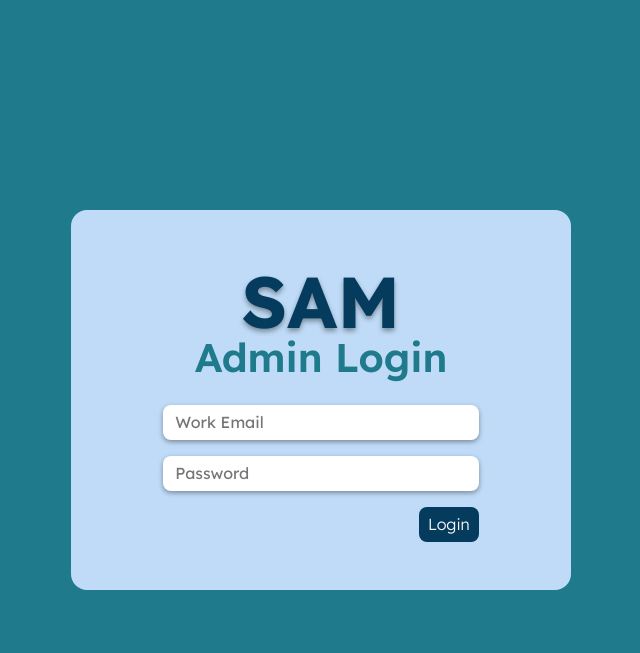
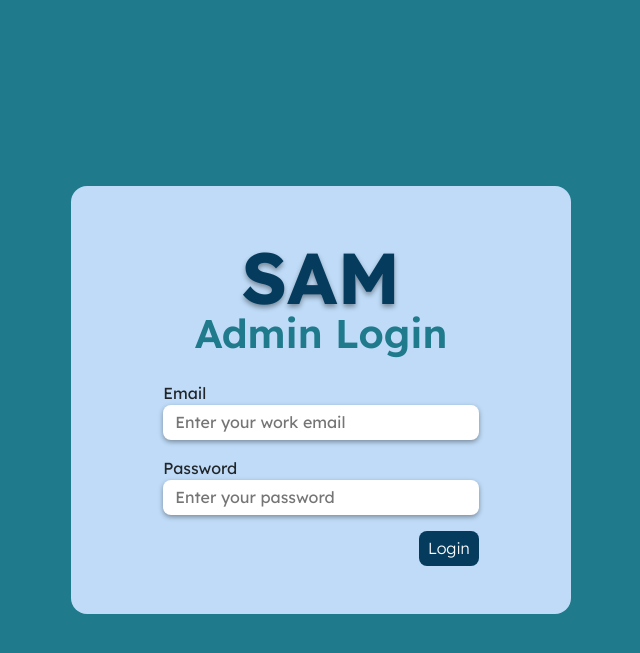
Before and after one commit to imangeluuh/SAM-barangay, a PHP site: page /admin/admin_login.php in a window 1280 px wide. Shown: the top 653 px of the page, without its empty margins (319-959 px from the left). Run offline with PHP 8.4, Linux system fonts and the light colour scheme; some libraries are stand-ins or nearby versions.

Commit message:
update admin_login.php
add labels and edit placeholders

```diff
--- a/admin/admin_login.php
+++ b/admin/admin_login.php
@@ -156,11 +156,13 @@
                     <form action="" method="post">
                         <!-- Work Email field -->
                         <div class="form-outline row mb-3">
-                            <input type="email" name="work-email" id="work-email" class="form-control-md rounded-3 border-0 border-dark-subtle" placeholder="Work Email" required="required">
+                            <label for="email" class="email-label p-0">Email</label>
+                            <input type="email" name="work-email" id="work-email" class="form-control-md rounded-3 border-0 border-dark-subtle" placeholder="Enter your work email" required="required">
                         </div>
                         <!-- Password field -->
                         <div class="form-outline row mb-3">
-                            <input type="password" name="password" id="password" class="form-control-md rounded-3 border-0 border-dark-subtle" placeholder="Password" autocomplete="off" required="required">
+                            <label for="password" class="password-label p-0">Password</label>
+                            <input type="password" name="password" id="password" class="form-control-md rounded-3 border-0 border-dark-subtle" placeholder="Enter your password" autocomplete="off" required="required">
                         </div>
                         <!-- Submit button -->
                         <div class="text-center row justify-content-end mb-5">
```
